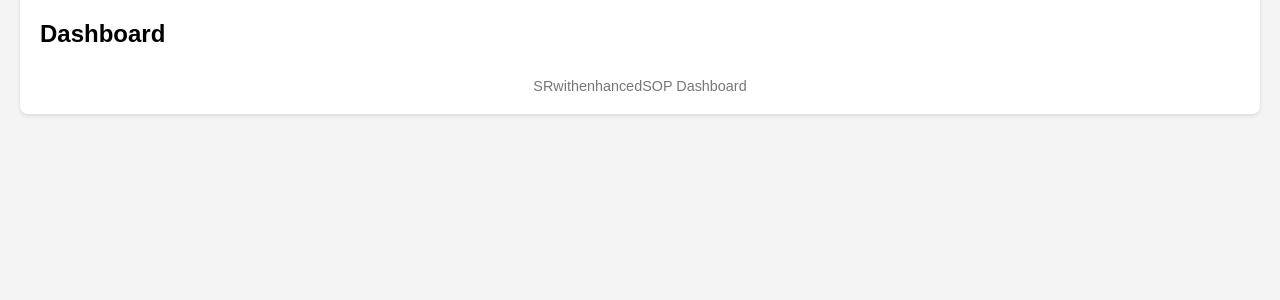
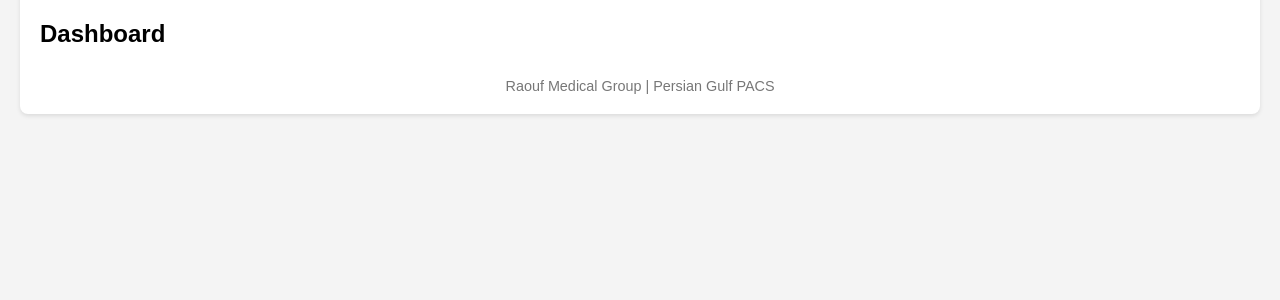
Before and after one commit to alirzamahmoodi/SRwithenhancedSOP, a Django app: template dashboard/study_dashboard/templates/study_dashboard/base.html in a window 1280 px wide. Shown: the part 115-415 px from the top of the page. Run offline with Django 4.2, Linux system fonts and the light colour scheme; the template is opened without the code that fills it, so the values that code supplies are empty.

Commit message:
Update footer text in base.html to reflect new branding for Raouf Medical Group

```diff
--- a/dashboard/study_dashboard/templates/study_dashboard/base.html
+++ b/dashboard/study_dashboard/templates/study_dashboard/base.html
@@ -44,7 +44,7 @@
         </main>
 
         <footer>
-            SRwithenhancedSOP Dashboard
+            Raouf Medical Group | Persian Gulf PACS
         </footer>
     </div>
 </body>
```
